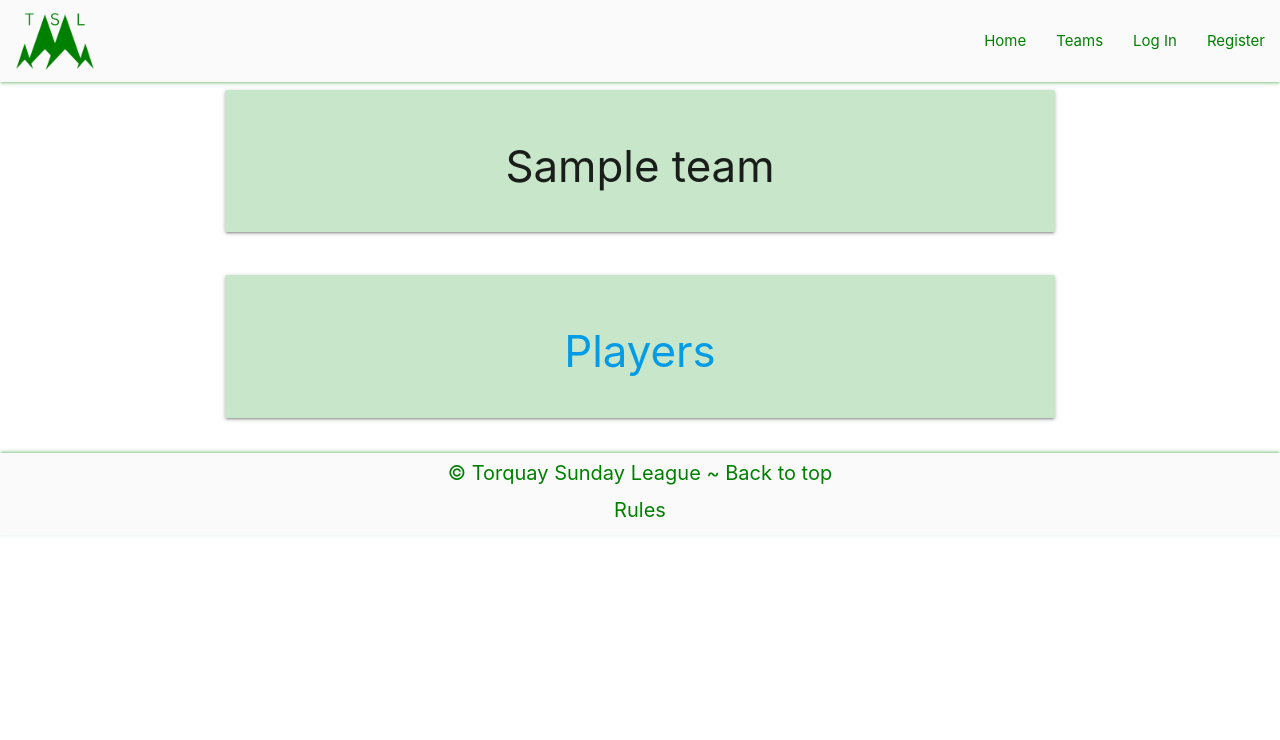
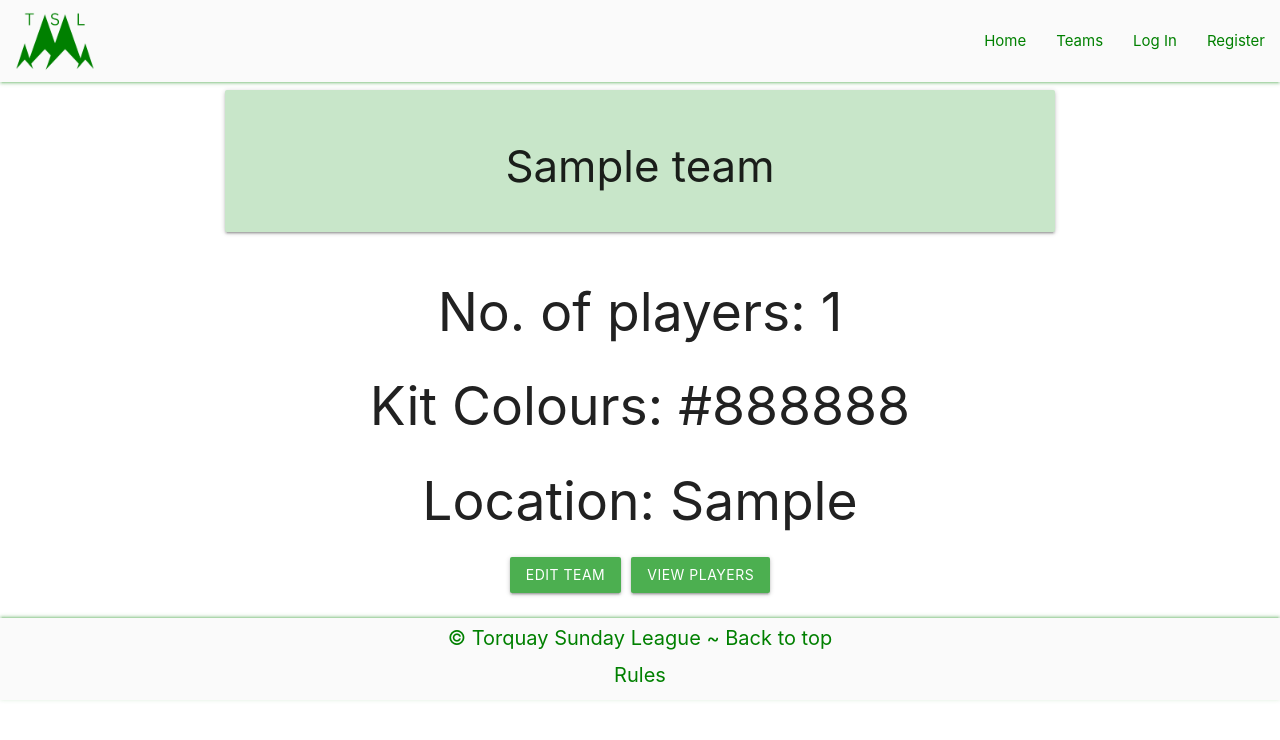
Before and after one commit to ryanmcnally93/project-three-torquay-sunday-league, a Flask app: page /team_profile/1 in a window 1280 px wide. Shown: the top 740 px of the page. Run offline with Flask 3, Linux system fonts and the light colour scheme; tables that the repository leaves empty hold one stand-in row (values such as "Sample post").

Commit message:
Style team profile buttons and add more info

```diff
--- a/torquay_sunday_league/static/css/style.css
+++ b/torquay_sunday_league/static/css/style.css
@@ -190,3 +190,14 @@ footer p {
     margin: auto;
     border-radius: 25px;
 }
+
+.player-edit-view {
+    margin: auto;
+    display: flex;
+    justify-content: center;
+    float: none !important;
+}
+
+.team-profile-button {
+    margin: 5px;
+}
--- a/torquay_sunday_league/templates/team_profile.html
+++ b/torquay_sunday_league/templates/team_profile.html
@@ -12,18 +12,21 @@
 </div>
 
 <!-- Number of Registered Players -->
+<h2 class="center-align">No. of players: {{ team.team_no_of_players }}</h2>
+
 <!-- Kit Colour -->
+<h2 class="center-align">Kit Colours: {{ team.team_colour }}</h2>
+
 <!-- Home Location -->
-<!-- Button to Edit Team info -->
+<h2 class="center-align">Location: {{ team.team_location }}</h2>
 
-<!-- Button to view players -->
 <div class="row">
-    <div class="col s12 m8 offset-m2">
-        <div class="card-panel green lighten-4">
-            <h3 class="center-align green lighten-4">
-                <a href="{{ url_for('players', id=team.id) }}">Players</a>
-            </h3>
-        </div>
+    <div class="col player-edit-view">
+        <!-- Button to Edit Team info -->
+        <a class="team-profile-button btn green" href="{{ url_for('edit_team', team_id=team.id) }}">Edit Team</a>
+
+        <!-- Button to view players -->
+        <a class="team-profile-button btn green" href="{{ url_for('players', id=team.id) }}">View Players</a>
     </div>
 </div>
 
```
